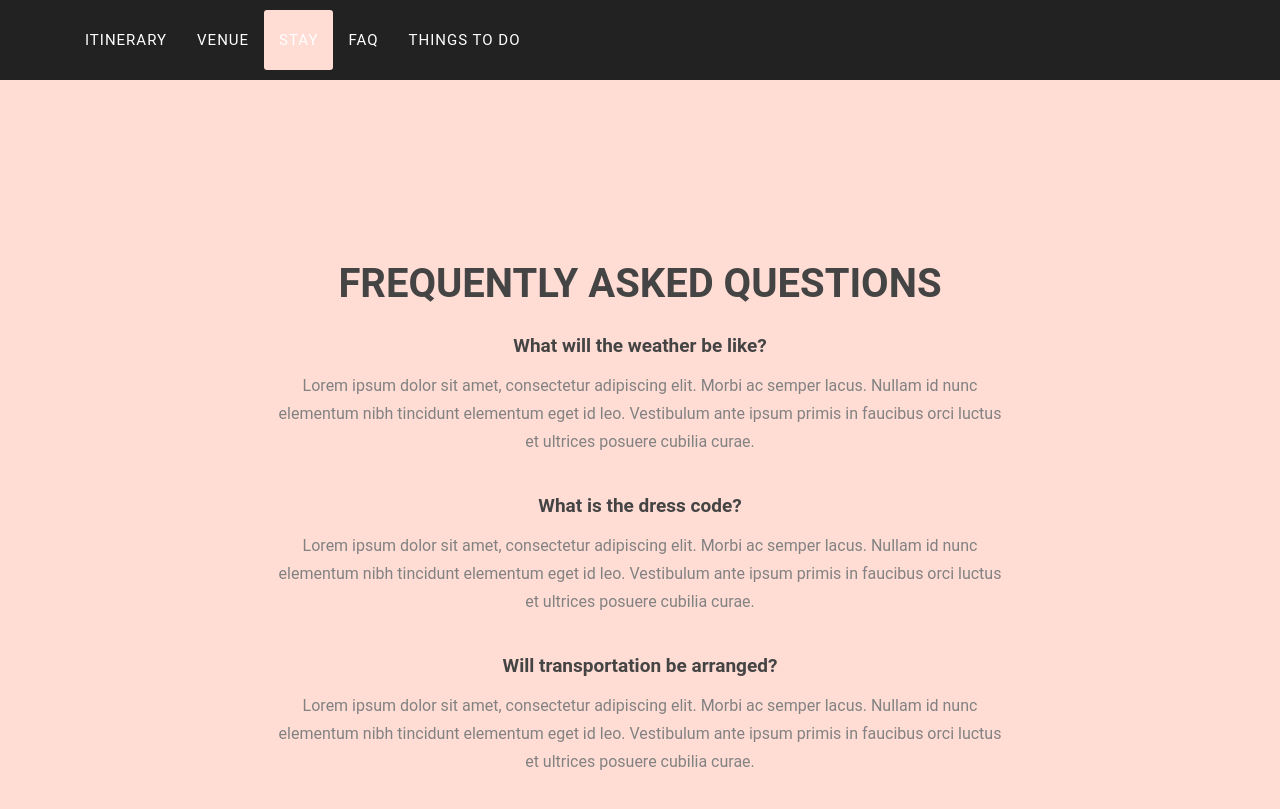
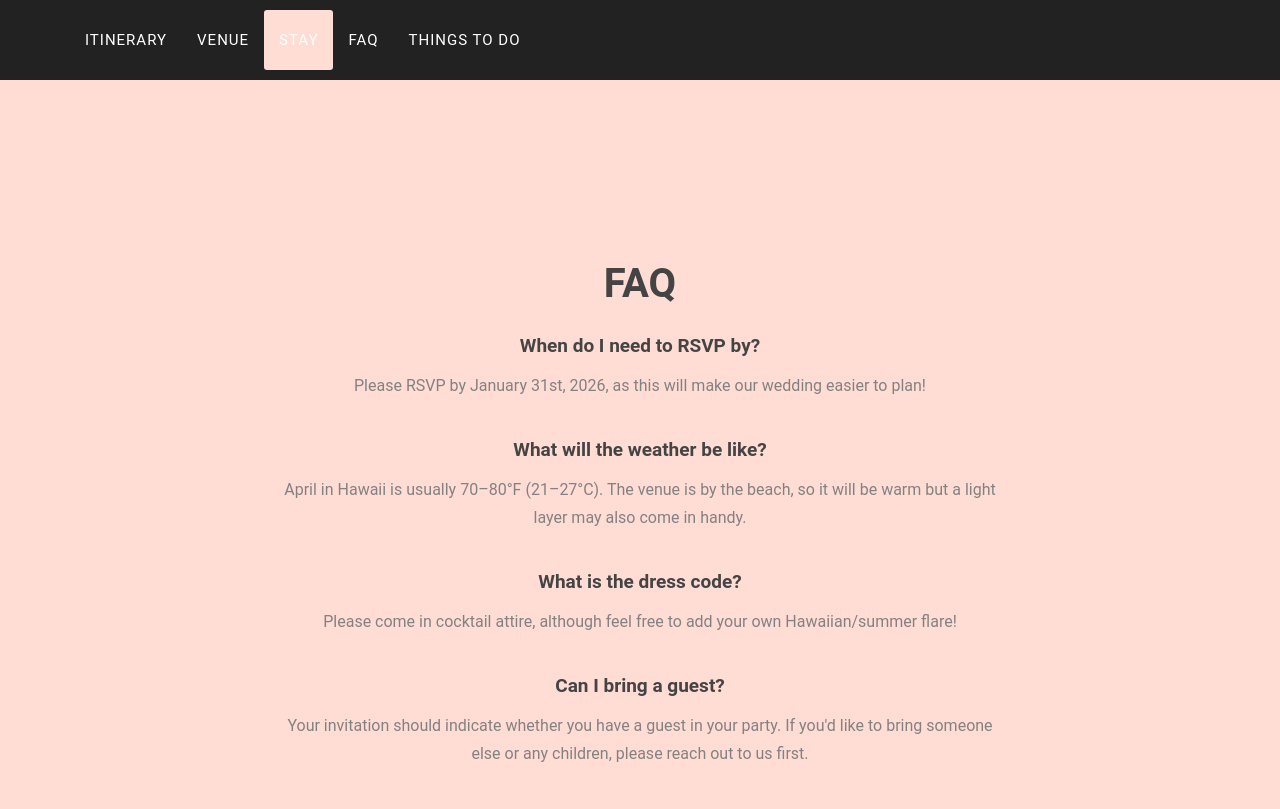
Before and after one commit to ceciliaxli/wedding-website, a Jekyll site: the page built from index.html, in a window 1280 px wide and 900 px high, scrolled down 4285 px. Shown: the top 809 px of the window. Built offline with Jekyll 4.4.1, drawn with Linux system fonts in a browser that asks for light colours; some web fonts are replaced.

Commit message:
Update FAQ.html

```diff
--- a/_includes/en_data/FAQ.html
+++ b/_includes/en_data/FAQ.html
@@ -3,16 +3,18 @@
     <div class="container">
         <div class="row">
             <div class="col-lg-12 text-center">
-                <h2 class="section-heading">Frequently Asked Questions</h2>
+                <h2 class="section-heading">FAQ</h2>
             </div>
         </div>
         <div class="col-lg-8 col-lg-offset-2 text-center">
+            <h4 class="service-heading">When do I need to RSVP by?</h4>
+            <p class="largepad text-muted">Please RSVP by January 31st, 2026, as this will make our wedding easier to plan!</p>
             <h4 class="service-heading">What will the weather be like?</h4>
-            <p class="largepad text-muted">Lorem ipsum dolor sit amet, consectetur adipiscing elit. Morbi ac semper lacus. Nullam id nunc elementum nibh tincidunt elementum eget id leo. Vestibulum ante ipsum primis in faucibus orci luctus et ultrices posuere cubilia curae.</p>
+            <p class="largepad text-muted">April in Hawaii is usually 70–80°F (21–27°C). The venue is by the beach, so it will be warm but a light layer may also come in handy.</p>
             <h4 class="service-heading">What is the dress code?</h4>
-            <p class="largepad text-muted">Lorem ipsum dolor sit amet, consectetur adipiscing elit. Morbi ac semper lacus. Nullam id nunc elementum nibh tincidunt elementum eget id leo. Vestibulum ante ipsum primis in faucibus orci luctus et ultrices posuere cubilia curae.</p>
-            <h4 class="service-heading">Will transportation be arranged?</h4>
-            <p class="largepad text-muted">Lorem ipsum dolor sit amet, consectetur adipiscing elit. Morbi ac semper lacus. Nullam id nunc elementum nibh tincidunt elementum eget id leo. Vestibulum ante ipsum primis in faucibus orci luctus et ultrices posuere cubilia curae.</p>
-        </div>
+            <p class="largepad text-muted">Please come in cocktail attire, although feel free to add your own Hawaiian/summer flare!</p>
+            <h4 class="service-heading">Can I bring a guest?</h4>
+            <p class="largepad text-muted">Your invitation should indicate whether you have a guest in your party. If you'd like to bring someone else or any children, please reach out to us first.</p>
+           </div>
     </div>
 </section>
```
